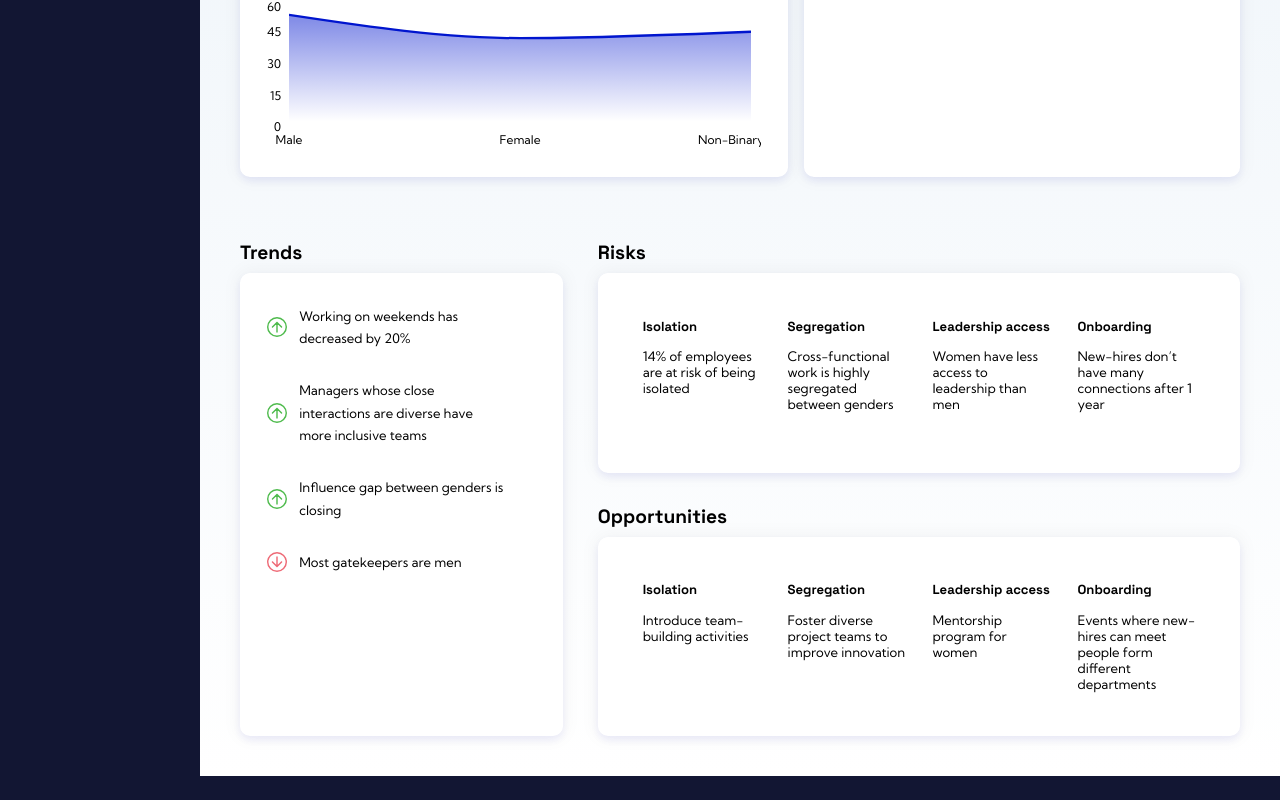
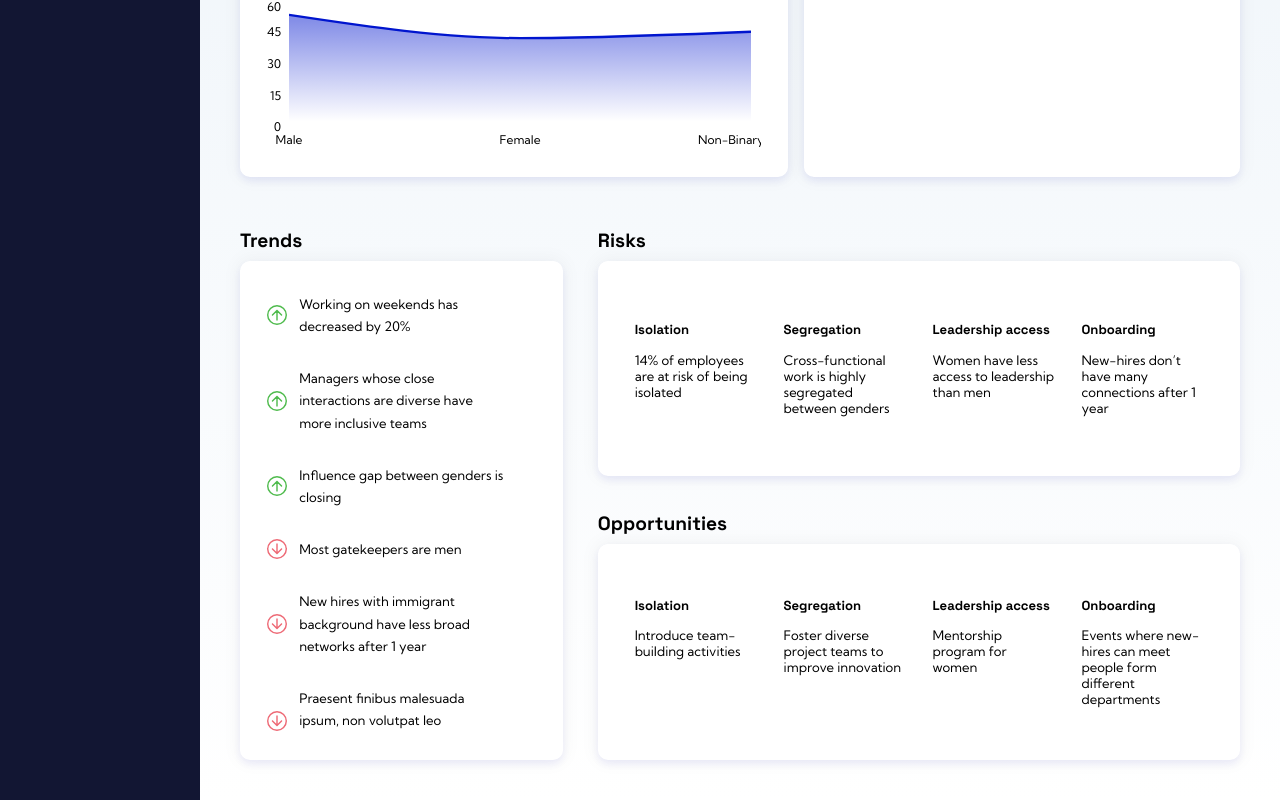
Before and after one commit to JTKsson/jolint-dashboard, a Next.js app: page / in a window 1280 px wide. Shown: the part 797-1597 px from the top of the page. Before the commit the page ends 1573 px from the top, so only its background shows below. Built offline with nearby package versions, Linux system fonts and the light colour scheme.

Commit message:
Update padding/margin and responsiveness

```diff
--- a/src/app/components/Frame/frame.module.css
+++ b/src/app/components/Frame/frame.module.css
@@ -27,7 +27,7 @@
 .rowThree {
   display: grid;
   grid-template-columns: 1fr 2fr;
-  margin-top: 2rem;
+  margin-top: 1rem;
 }
 
 .leftColumn {
@@ -71,6 +71,13 @@
   box-shadow: 0px 0px 18px 3px rgba(0, 0, 0, 0.04);
 }
 
+.frame75,
+.frame50,
+.frame33 {
+  display: flex;
+  align-items: center;
+}
+
 @media (max-width: 768px) {
   .gridContainer,
   .rowOne,
@@ -87,8 +94,4 @@
   .rightColumn {
     margin: 1rem 0;
   }
-
-  .leftColumnTrends {
-    aspect-ratio: 0;
-  }
 }
--- a/src/app/components/OpptsCard/opptsCard.module.css
+++ b/src/app/components/OpptsCard/opptsCard.module.css
@@ -1,15 +1,8 @@
 .opptsContainer {
   display: grid;
   grid-template-columns: repeat(4, 1fr);
-  background-color: var(--c-card-bg);
-  border-radius: 10px;
-  -webkit-border-radius: 10px;
-  -moz-border-radius: 10px;
-  -ms-border-radius: 10px;
-  -o-border-radius: 10px;
   padding: 2.3rem;
   grid-gap: 1.7rem;
-  margin: 0.5rem;
 }
 
 .title {
--- a/src/app/components/RisksCard/risksCard.module.css
+++ b/src/app/components/RisksCard/risksCard.module.css
@@ -1,15 +1,8 @@
 .risksContainer {
   display: grid;
   grid-template-columns: repeat(4, 1fr);
-  background-color: var(--c-card-bg);
-  border-radius: 10px;
-  -webkit-border-radius: 10px;
-  -moz-border-radius: 10px;
-  -ms-border-radius: 10px;
-  -o-border-radius: 10px;
   padding: 2.3rem;
   grid-gap: 1.7rem;
-  margin: 0.5rem;
 }
 
 .title {
--- a/src/app/components/TrendsCard/trendsCard.module.css
+++ b/src/app/components/TrendsCard/trendsCard.module.css
@@ -1,7 +1,7 @@
 .main {
     padding: 1.7rem;
     padding-top: 2rem;
-}
+  }
 
 .trendContainer {
     overflow: scroll;
@@ -16,7 +16,6 @@
     line-height: 140%;
     padding-bottom: 1.85rem;
     padding-right: 1.85rem;
-    ;
 }
 
 .trendItem:last-child {
@@ -29,6 +28,14 @@
     padding-right: 0.75rem;
 }
 
+@media (max-width: 1350px) {
+  .trendContainer {
+    max-height: 27.5rem;
+    overflow: scroll;
+    aspect-ratio: 0;
+  }
+}
+
 @media (max-width: 768px) {
     .trendContainer {
         max-height: 17.5rem; /*280px*/
```
